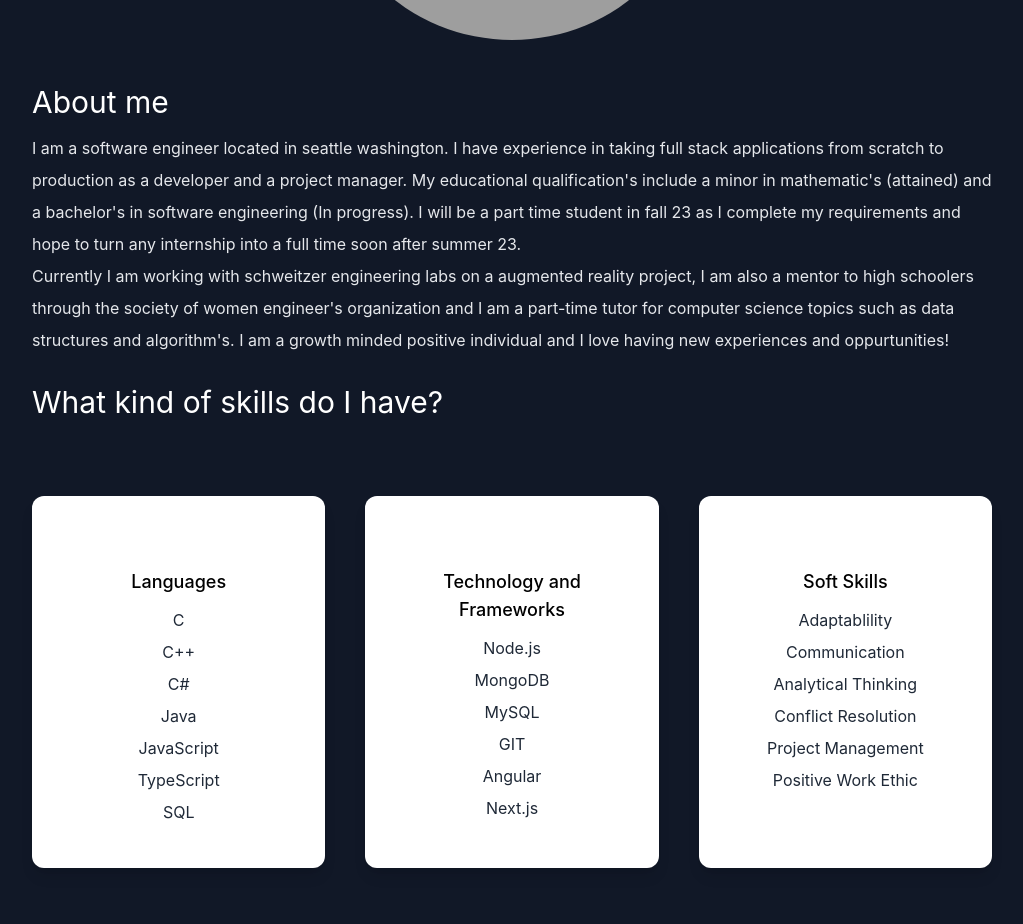
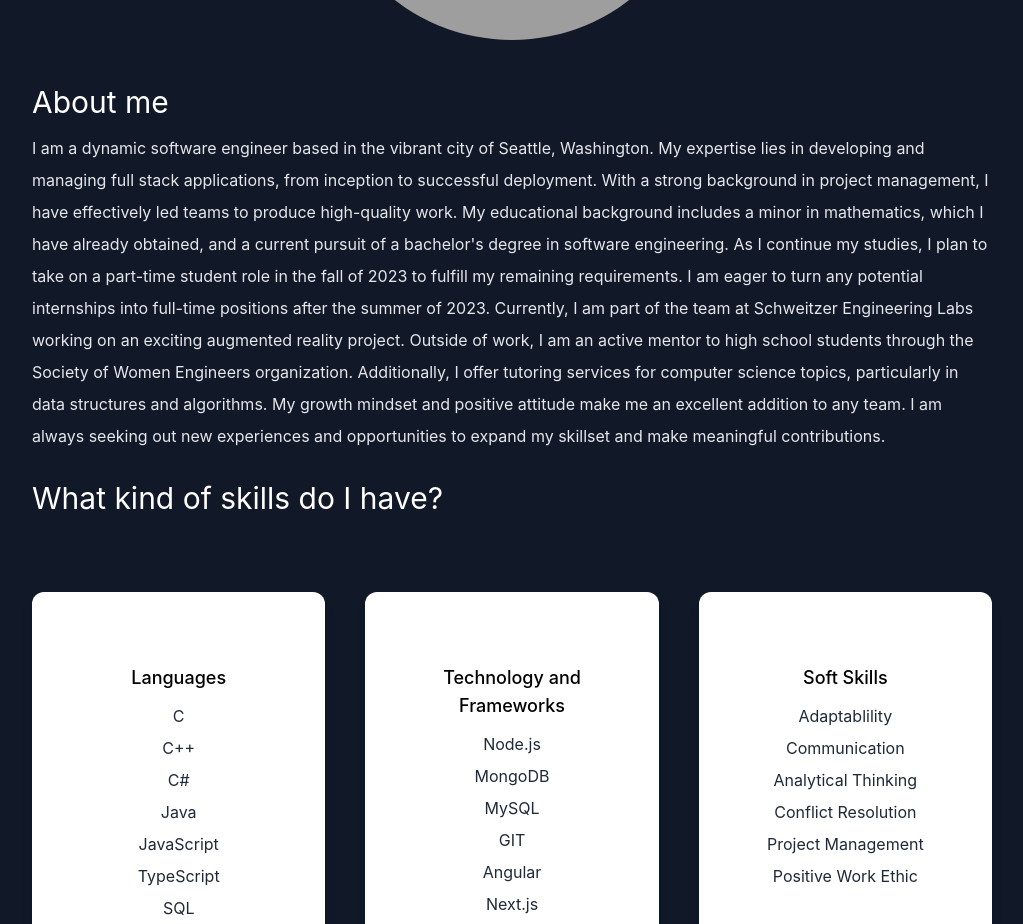
Before and after one commit to juliekrodriguez/my-portfolio, a Next.js app: page / in a window 1280 px wide. Shown: the part 860-1784 px from the top of the page, without its empty margins (128-1151 px from the left). Built offline with nearby package versions, Linux system fonts and the light colour scheme; grey boxes are pictures that could not be loaded.

Commit message:
bio update

```diff
--- a/pages/index.js
+++ b/pages/index.js
@@ -79,20 +79,26 @@ export default function Home() {
           <div>
             <h3 className="text-3xl py-1 dark:text-white ">About me</h3>
             <p className="text-md py-2 leading-8 text-gray-800 dark:text-gray-200">
-              I am a software engineer located in seattle washington. I have
-              experience in taking full stack applications from scratch to
-              production as a developer and a project manager. My educational
-              qualification's include a minor in mathematic's (attained) and a
-              bachelor's in software engineering (In progress). I will be
-              a part time student in fall 23 as I complete my requirements
-              and hope to turn any internship into a full time soon after summer 23.
-              <br></br>
-              Currently I am working with schweitzer engineering labs on a
-              augmented reality project, I am also a mentor to high schoolers
-              through the society of women engineer's organization and I am a
-              part-time tutor for computer science topics such as data
-              structures and algorithm's. I am a growth minded positive
-              individual and I love having new experiences and oppurtunities!
+              I am a dynamic software engineer based in the vibrant city of
+              Seattle, Washington. My expertise lies in developing and managing
+              full stack applications, from inception to successful deployment.
+              With a strong background in project management, I have effectively
+              led teams to produce high-quality work. My educational background
+              includes a minor in mathematics, which I have already obtained,
+              and a current pursuit of a bachelor's degree in software
+              engineering. As I continue my studies, I plan to take on a
+              part-time student role in the fall of 2023 to fulfill my remaining
+              requirements. I am eager to turn any potential internships into
+              full-time positions after the summer of 2023. Currently, I am part
+              of the team at Schweitzer Engineering Labs working on an exciting
+              augmented reality project. Outside of work, I am an active mentor
+              to high school students through the Society of Women Engineers
+              organization. Additionally, I offer tutoring services for computer
+              science topics, particularly in data structures and algorithms. My
+              growth mindset and positive attitude make me an excellent addition
+              to any team. I am always seeking out new experiences and
+              opportunities to expand my skillset and make meaningful
+              contributions.
             </p>
             <p className="text-md py-2 leading-8 text-gray-800 dark:text-gray-200"></p>
           </div>
```
